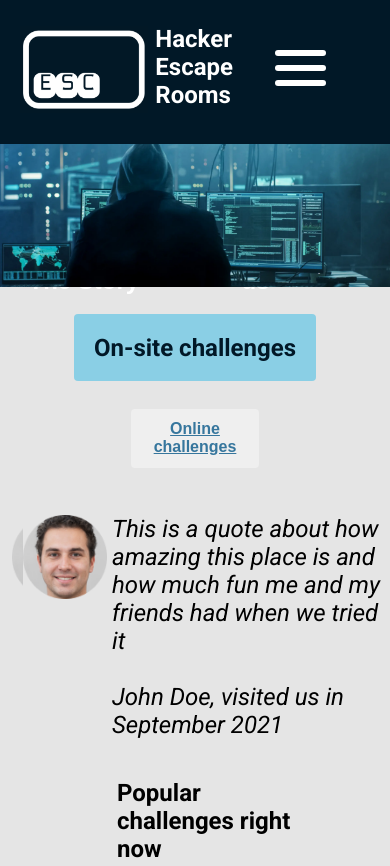
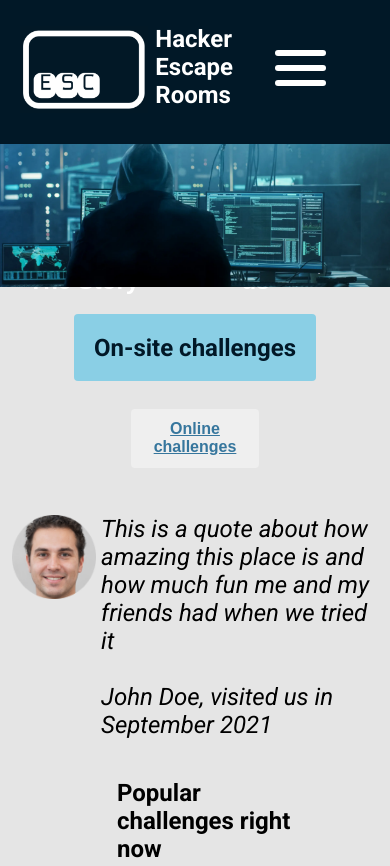
Before and after one commit to 3xer/Esc, a plain HTML site: page index.html in a window 390 px wide. Shown: the top 866 px of the page. Drawn offline with Linux system fonts and the light colour scheme.

Commit message:
Update main.css
changed reveiw2 width 0vw

```diff
--- a/main.css
+++ b/main.css
@@ -224,7 +224,7 @@ body{
     flex-direction: row;
     margin-left: 0px;
     margin-top: 20px;
-    width: 100vw;
+    width: 0vw;
 }
 
 #image3{
```
